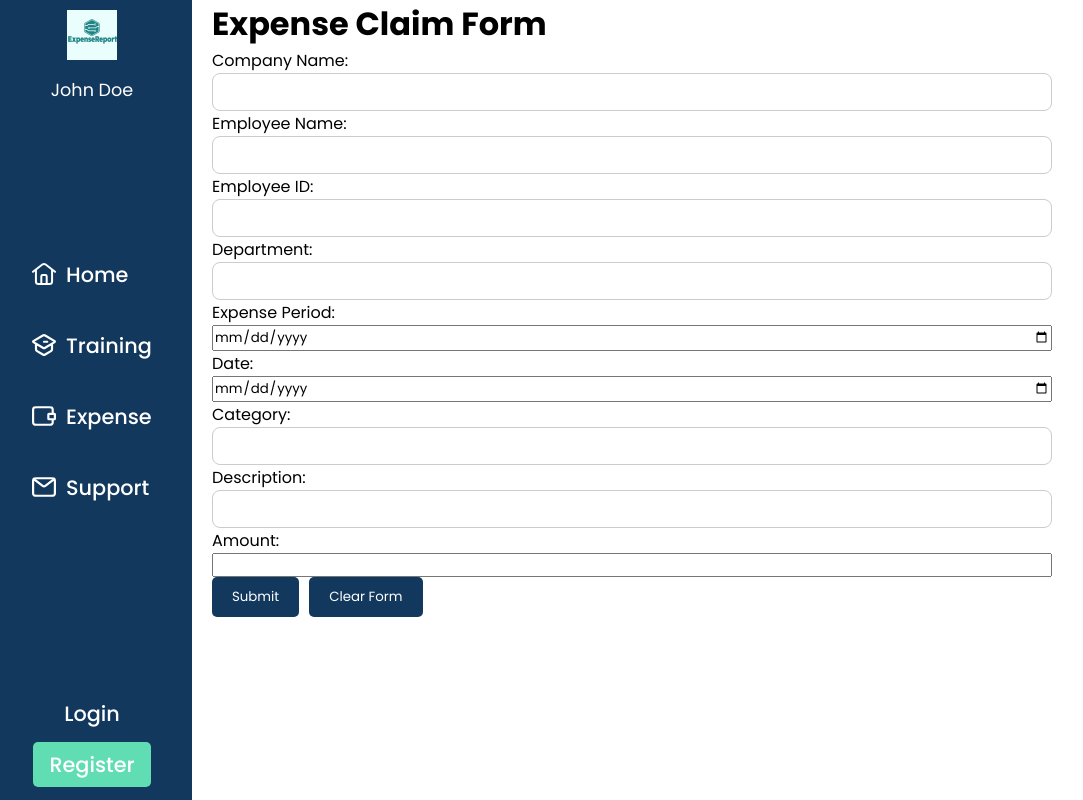
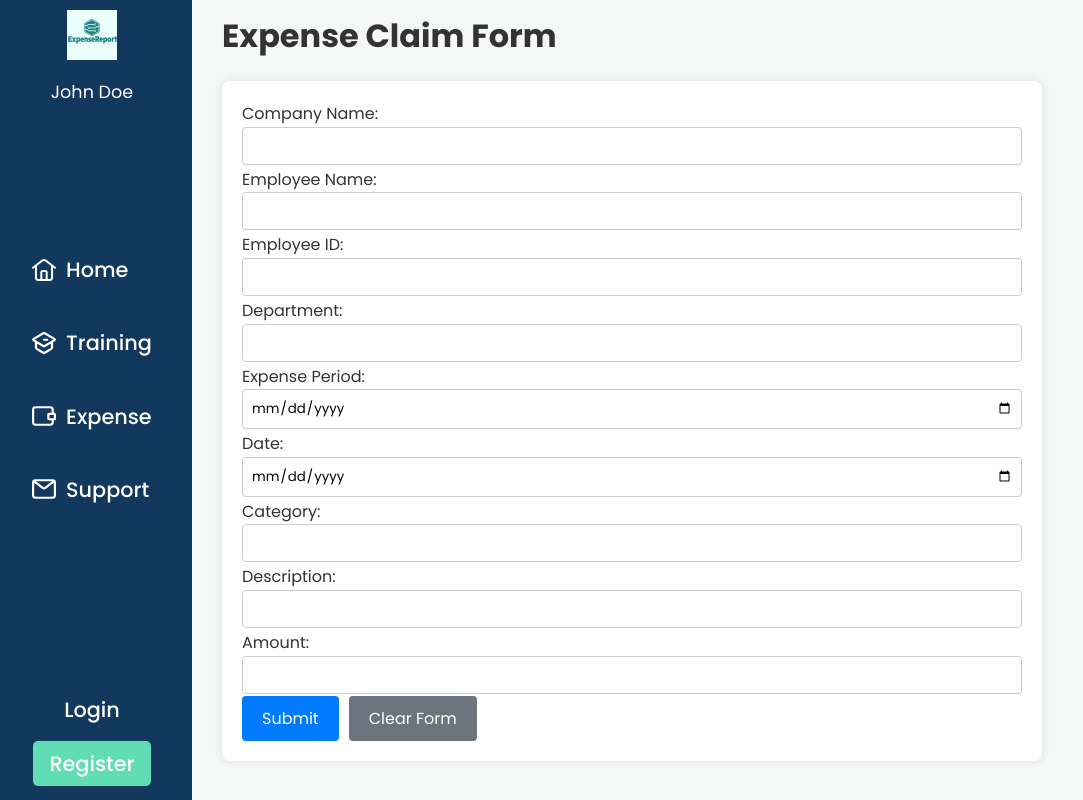
Before and after one commit to andreineagoe23/Expense-App, a React (Create React App) app: page /claim in a window 1280 px wide. Shown: the whole page, without its empty margins (8-1091 px from the left). Built offline with nearby package versions, Linux system fonts and the light colour scheme.

Commit message:
expense page css

```diff
--- a/src/Claim/claim.css
+++ b/src/Claim/claim.css
@@ -0,0 +1,77 @@
+
+body {
+    font-family: 'Arial', sans-serif;
+    background-color: #f4f7f6;
+    color: #333;
+    line-height: 1.6;
+    padding: 10px;
+  }
+
+  h1 {
+    color: #333;
+    margin-bottom: 20px; /* Provides spacing between the title and the form */
+  }
+
+  form {
+    margin: 20px auto;
+    padding: 20px;
+    background-color: #ffffff;
+    border-radius: 8px;
+    box-shadow: 0 0 10px rgba(0, 0, 0, 0.1);
+    display: grid;
+    grid-template-columns: repeat(auto-fit, minmax(240px, 1fr));
+  }
+
+  label {
+    display: flex;
+    align-items: center; /* Centers label with the input */
+    margin-right: 10px; /* Space between label and input */
+  }
+
+  input[type="text"],
+  input[type="date"],
+  input[type="number"],
+  input[type="submit"],
+  input[type="reset"] {
+    width: 100%;
+    padding: 8px;
+    margin-bottom: 2px; /* Provides spacing between form elements */
+    border: 1px solid #ccc;
+    border-radius: 4px;
+    box-sizing: border-box; /* Ensures padding doesn't add to the width */
+  }
+
+  button {
+    cursor: pointer;
+    padding: 10px 20px;
+    border: none;
+    border-radius: 4px;
+    background-color: #007bff;
+    color: white;
+    font-size: 16px;
+    transition: background-color 0.3s ease;
+  }
+
+  button:hover {
+    background-color: #0056b3;
+  }
+
+  button[type="button"] {
+    background-color: #6c757d;
+  }
+
+  button:hover[type="button"] {
+    background-color: #545b62;
+  }
+
+
+  @media (max-width: 960px) {
+    form {
+      grid-template-columns: 1fr;
+    }
+
+    label {
+      justify-content: flex-start;
+      margin-right: 0;
+    }
+  }
```
